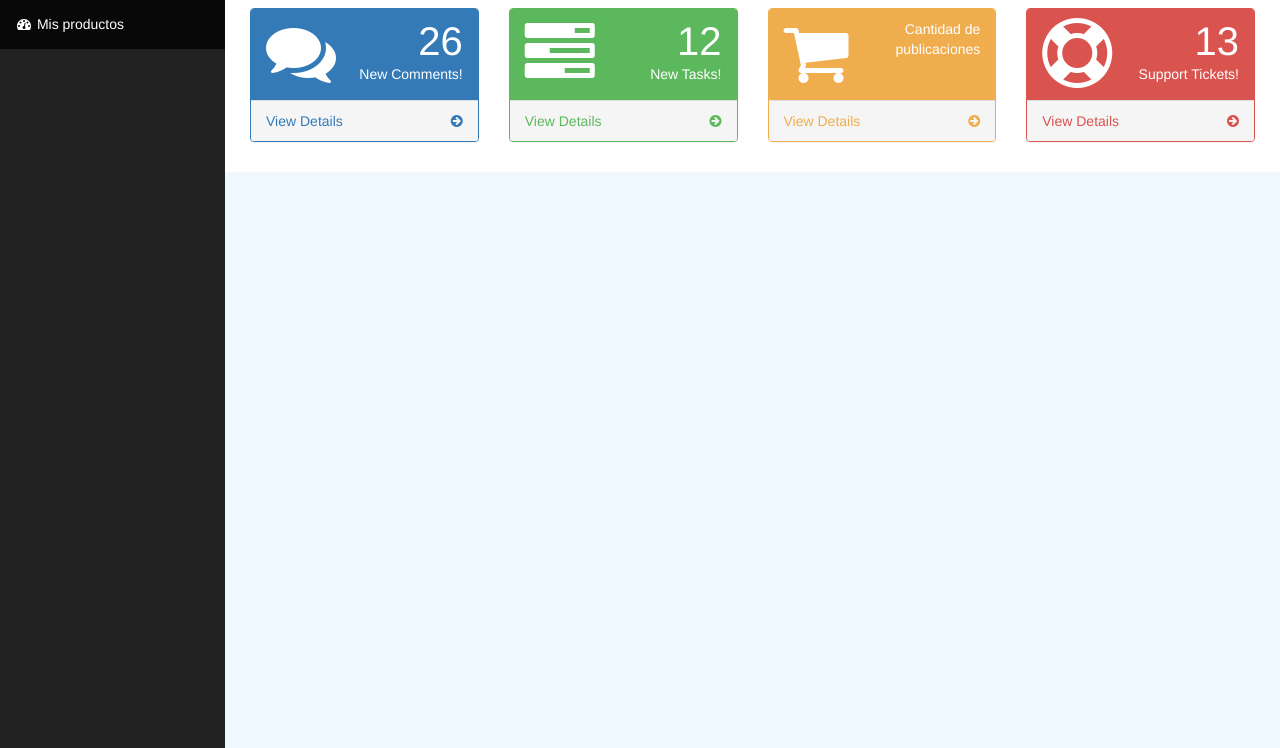
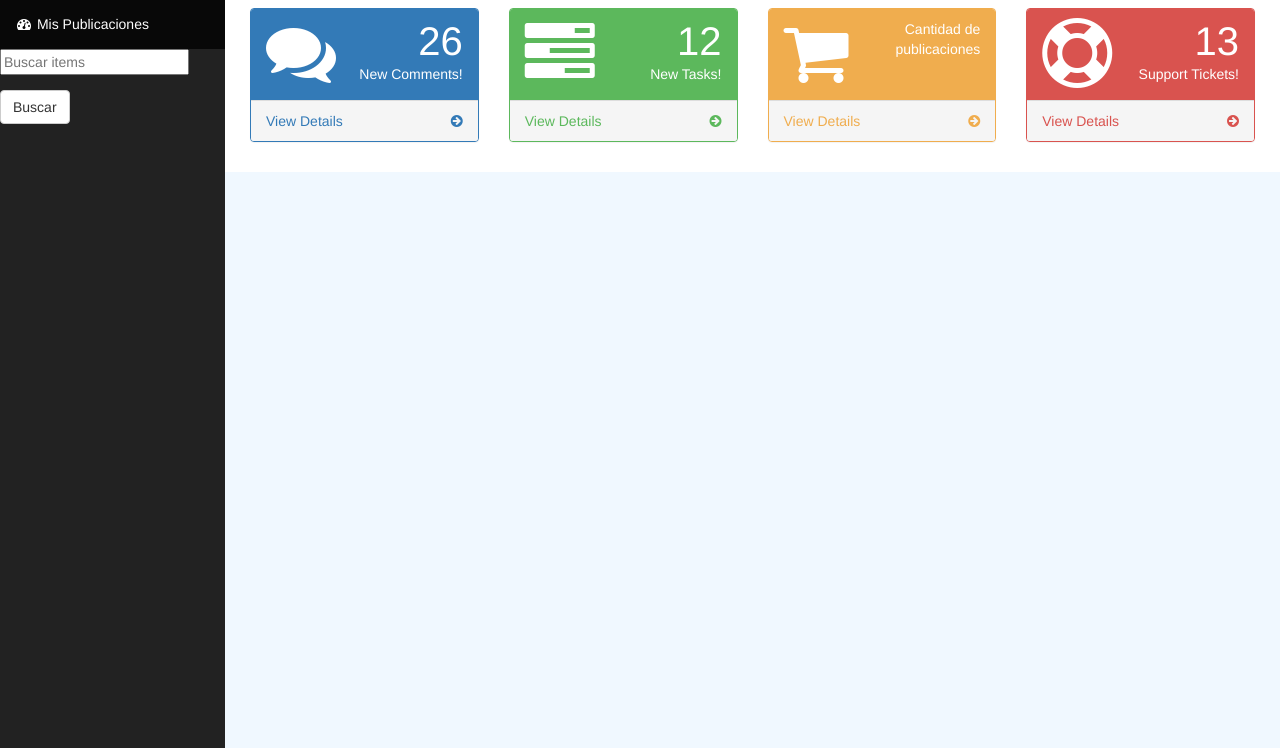
Before and after one commit to xmarcos/PromotedListings, a PHP site: template app/Http/Views/listing/index.html.twig in a window 1280 px wide. Shown: the part 52-800 px from the top of the page. Run offline with PHP 8.4, Linux system fonts and the light colour scheme; the template is opened without the code that fills it, so the values that code supplies are empty; some libraries are stand-ins or nearby versions.

Commit message:
ui fixes

```diff
--- a/app/Http/Controller/Listing.php
+++ b/app/Http/Controller/Listing.php
@@ -85,7 +85,7 @@ class Listing extends BaseController
                 sprintf('items/%s', $item_id),
                 [
                     'access_token' => $access_token,
-                    'attributes'   => 'id,title,subtitle,thumbnail,base_price,currency_id',
+                    'attributes'   => 'id,title,subtitle,thumbnail,base_price,currency_id,pictures',
                 ]
             );
             $item = $item_response['body'];
--- a/app/Http/Views/base.html.twig
+++ b/app/Http/Views/base.html.twig
@@ -38,14 +38,6 @@
                     </button>
                     <a class="navbar-brand" href="index.html">Promoted Listings</a>
                 </div>
-                <div class="col-sm-offset-4">
-                    <form class="navbar-form navbar-left" role="search" action="{{ app.path('listing_search') }}">
-                        <div class="form-group">
-                            <input type="text" name="q" id="product" class="autocomplete" placeholder="Buscar mis productos" aria-autocomplete="list" aria-haspopup="true" aria-owns="ch-popover-2" autocomplete="off" data-side="bottom" data-align="left">
-                        </div>
-                        <button type="submit" class="btn btn-default">Buscar</button>
-                    </form>
-                </div>
                 <!-- Top Menu Items -->
                 <ul class="nav navbar-right top-nav">
                     <li class="dropdown">
@@ -60,7 +52,18 @@
                 <div class="collapse navbar-collapse navbar-ex1-collapse">
                     <ul class="nav navbar-nav side-nav">
                         <li class="active">
-                            <a href="index.html"><i class="fa fa-fw fa-dashboard"></i> Mis productos</a>
+                            <a href="{{ app.path('listing_search') }}">
+                                <i class="fa fa-fw fa-dashboard"></i> Mis Publicaciones
+                            </a>
+                        </li>
+                        <li></li>
+                        <li>
+                            <form action="{{ app.path('listing_search') }}">
+                                <div class="form-group">
+                                    <input type="text" name="q" id="product" class="autocomplete" placeholder="Buscar items">
+                                </div>
+                                <button type="submit" class="btn btn-default">Buscar</button>
+                            </form>
                         </li>
                     </ul>
                 </div>
@@ -72,11 +75,9 @@
                     {% block content %}
                     {% endblock %}
                 </div>
-                    <!-- /.container-fluid -->
             </div>
-                <!-- /#page-wrapper -->
             </div>
-            <!-- /#wrapper -->
+
 
             <!-- jQuery -->
             <script src="/js/jquery.js"></script>
--- a/app/Http/Views/listing/item_detail.html.twig
+++ b/app/Http/Views/listing/item_detail.html.twig
@@ -7,6 +7,7 @@
     <div class="col-lg-12 singleListProd">
 
         <div class="text-center col-lg-6">
+            {# item.pictures|first.url #}
             <img src="{{ item.thumbnail }}" class="text-center imgList">
             <h3 class="text-center" class="text-center">{{ item.title }}</h3>
             <h4 class="text-center">{{ item.subtitle }}</h4>
--- a/public/css/promotedListings.css
+++ b/public/css/promotedListings.css
@@ -74,3 +74,9 @@ hr {
     padding-bottom: 5em;
 }
 /*fin singleProduct*/
+
+
+
+.navbar{
+    background: #FFE600 url('http://www.bootply.com/assets/example/pt_squares_lg.png') repeat center center fixed;
+}
```
